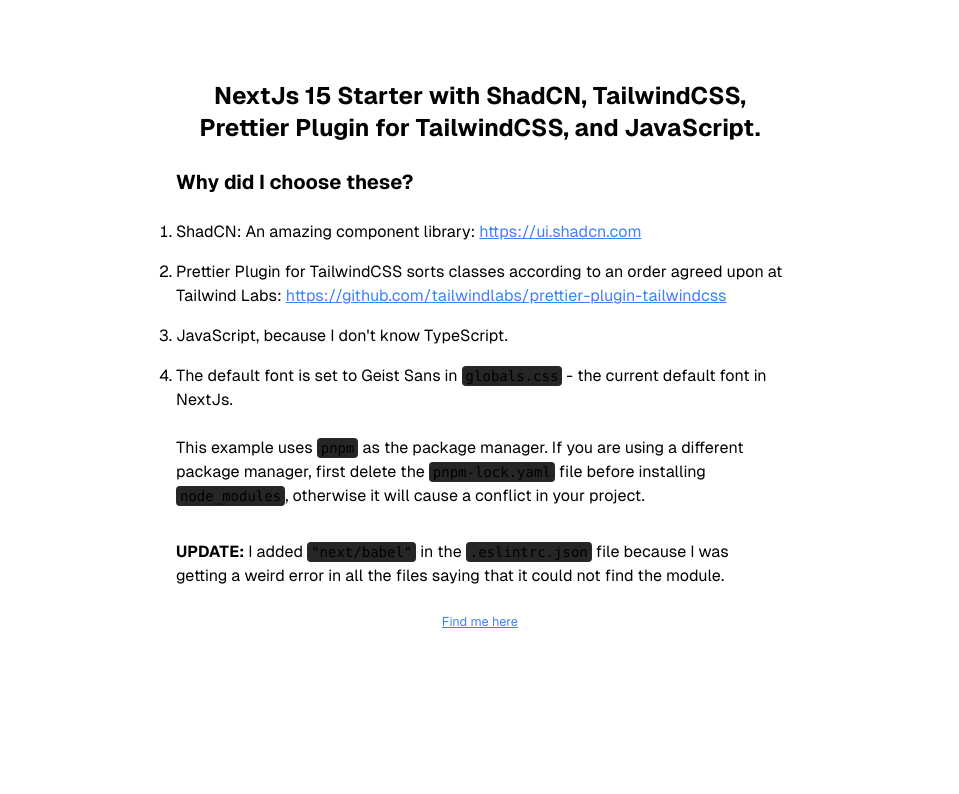
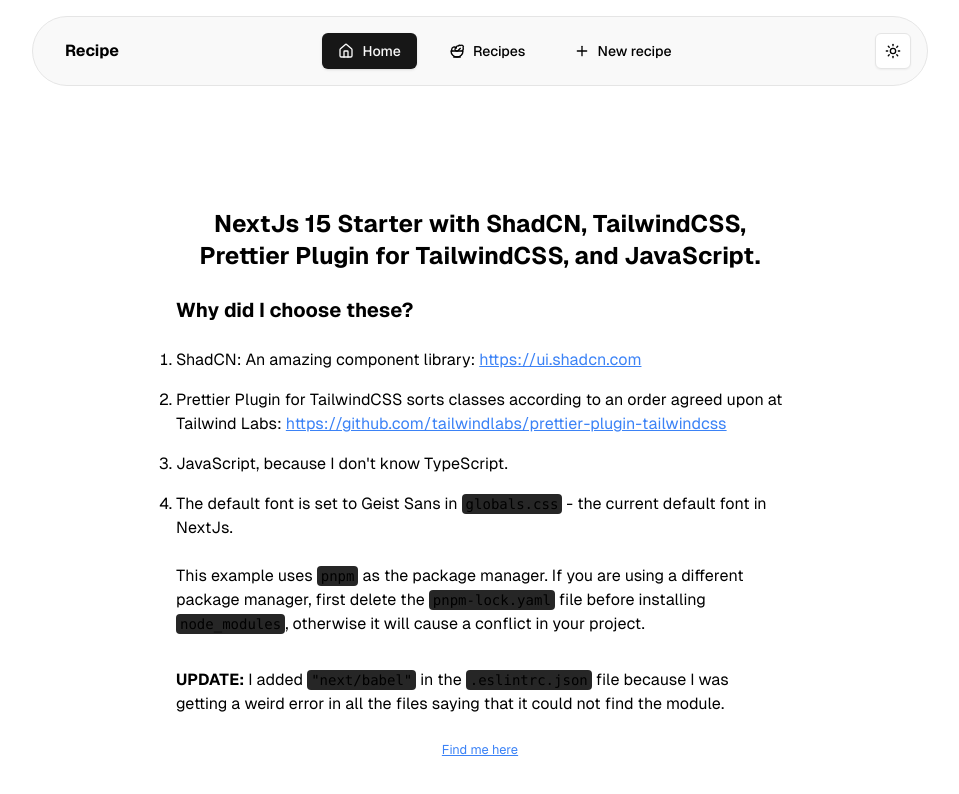
Before and after one commit to SankThomas/recipe-sharing-app, a Next.js app: page / in a window 1280 px wide. Shown: the top 794 px of the page, without its empty margins (160-1119 px from the left). Built offline with nearby package versions, Linux system fonts and the light colour scheme; no server answers.

Commit message:
add themeprovider, toaster, navbar

```diff
--- a/app/layout.js
+++ b/app/layout.js
@@ -1,5 +1,8 @@
 import localFont from "next/font/local";
 import "./globals.css";
+import { ThemeProvider } from "@/components/theme-provider";
+import Navbar from "@/components/navbar";
+import { Toaster } from "sonner";
 
 const geistSans = localFont({
   src: "./fonts/GeistVF.woff",
@@ -20,11 +23,20 @@
 
 export default function RootLayout({ children }) {
   return (
-    <html lang="en">
+    <html lang="en" suppressHydrationWarning>
       <body
         className={`${geistSans.variable} ${geistMono.variable} antialiased`}
       >
-        {children}
+        <ThemeProvider
+          attribute="class"
+          defaultTheme="system"
+          enableSystem
+          disableTransitionOnChange
+        >
+          <Toaster />
+          <Navbar />
+          <div className="px-4 py-32">{children}</div>
+        </ThemeProvider>
       </body>
     </html>
   );
```
